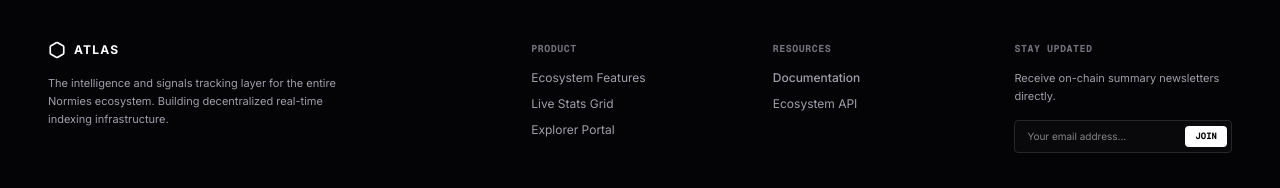
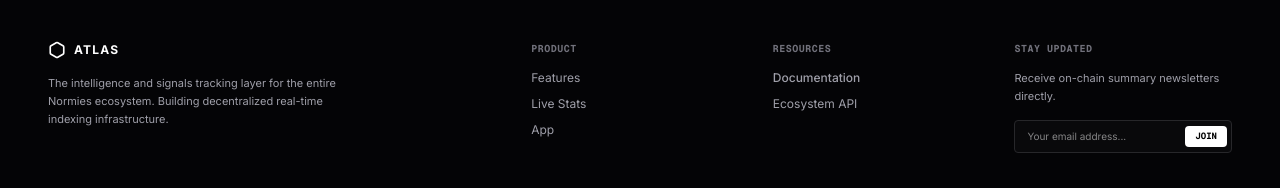
Before and after one commit to Great-ify/Atlass, a React (Vite) app: page / in a window 1280 px wide. Shown: the part 2053-2241 px from the top of the page. Built offline with nearby package versions, Linux system fonts and the light colour scheme; no server answers.

Commit message:
feat: opensea  api integration

```diff
--- a/server.ts
+++ b/server.ts
@@ -12,13 +12,13 @@
   // Market statistics route fetching real-time OpenSea or Reservoir data
   app.get("/api/market/stats", async (req, res) => {
     try {
-      // Default live estimation values matching actual Base market
-      let floorPrice = 0.18;
-      let volume24h = 0.45;
-      let listedCount = 350;
-      let ownerCount = 3250;
+      // Default live Data
+      let floorPrice = "--";
+      let volume24h = "--";
+      let listedCount =  "--";
+      let ownerCount =  "--";
       let lastSalePrice = cachedLastSalePrice;
-      let lastSaleTokenId = "512";
+      let lastSaleTokenId = "--";
       let lastSaleImage = "https://api.normies.art/normie/512/image.png";
       let isReal = false;
 
--- a/src/App.tsx
+++ b/src/App.tsx
@@ -688,9 +688,9 @@
           <div>
             <h5 className="text-[10px] font-mono uppercase tracking-wider text-zinc-500 font-bold mb-3.5">Product</h5>
             <ul className="space-y-2.5 text-xs text-zinc-400">
-              <li><a href="#features" className="hover:text-white transition-colors">Ecosystem Features</a></li>
-              <li><a href="#stats" className="hover:text-white transition-colors">Live Stats Grid</a></li>
-              <li><button onClick={() => setDemoActive(true)} className="hover:text-white transition-colors text-left">Explorer Portal</button></li>
+              <li><a href="#features" className="hover:text-white transition-colors"> Features</a></li>
+              <li><a href="#stats" className="hover:text-white transition-colors">Live Stats</a></li>
+              <li><button onClick={() => setDemoActive(true)} className="hover:text-white transition-colors text-left">App</button></li>
             </ul>
           </div>
 
```
